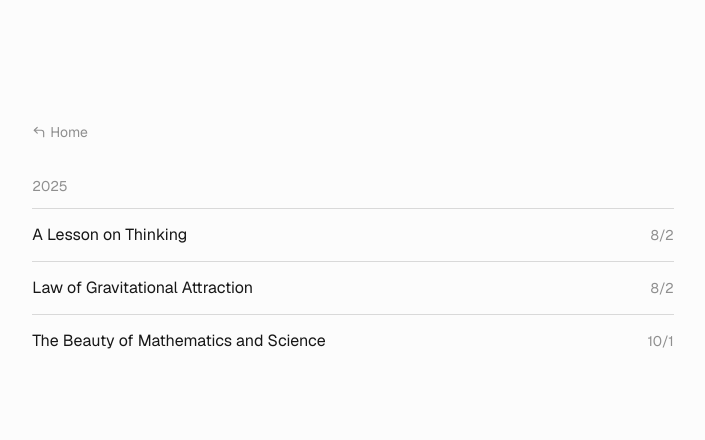
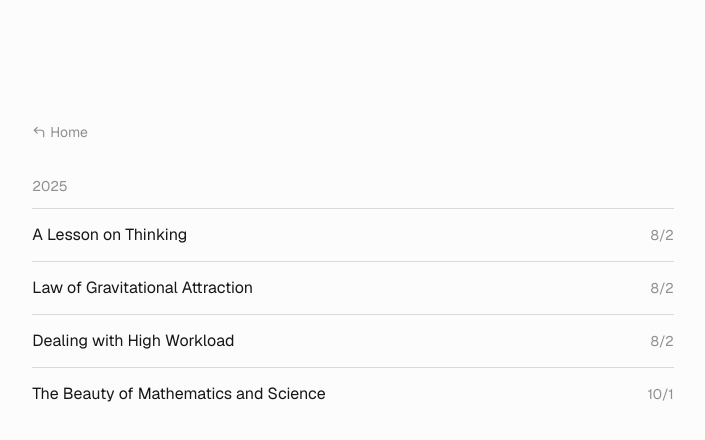
Before and after one commit to Karledo/karledo.github.io, a Next.js app: page /writing in a window 1280 px wide. Shown: the top 440 px of the page, without its empty margins (287-992 px from the left). Built offline with nearby package versions, Linux system fonts and the light colour scheme.

Commit message:
Add What is Vibe Coding and moved page data to page-data.json

```diff
--- a/app/writing/(content)/dealing-with-high-workload/page.mdx
+++ b/app/writing/(content)/dealing-with-high-workload/page.mdx
@@ -1,13 +1,34 @@
 import { Title } from "@/components/title"
+import { IdHeader } from "@/components/id-header"
 
 export const metadata = {
-  title: "Dealing with high workload",
-  description: "Learning to handle a high workload",
+  title: "Dealing with High Workload",
+  description: "Learning to Deal with High Workloads",
   alternates: {
     canonical: "/dealing-with-high-workload",
   }
 }
 
-<Title className="mb-7" title={"Dealing with high workload"} date={new Date(2025, 2, 10)} />
+<Title className="mb-7" title={"Dealing with High Workload"} date={new Date(2025, 2, 10)} />
 
-Learning to deal with a high workload is something that can be very difficult for students.
+<article className="space-y-7 mb-7">
+Learning to deal with a high workload is a very important skill that is the key for students.
+
+Being overwhelmed with work can be _daunting_, and sometimes if you are truly overwhelmed to the point that you are unable to handle to workload, then perhaps it is time to take a step back and talk to the various support networks around you.
+
+However, it is important to recognise, that with a heavy workload, there is opportunity for great progress.
+
+With time, I have discovered ways that have helped me to maximize my productivity, whilst still keeping the heavy workloads that have been placed on me
+
+<IdHeader text="Eat the Frog" id="eat-the-frog" />
+
+What is "Eating the frog"? _Eating the frog_ is a productivity paradigm in which you identify the most important tasks to be done, and do those first. This method is so effective, because it beats _procrastination_, which is to say, you assign your hours of greatest attentional focus to the most tedious tasks and set up the rest of the day to be a downhill sprint of easy tasks.
+
+Another reason why this method is particularly good is because, we often underestimate the demands of a task, unless we've sat down and began to work on it. However, by structuring your most demanding tasks first, we can easily account for unexpected turns, that may shift our timeline of the task, whilst we "can be asked" to do the work.
+
+<IdHeader text="Flow State" id="flow-state" />
+
+Flow state describes a feeling where, under the right conditions, you become fully immered in whaterver you are doing—this is the target for every work session.
+
+Well, you may ask, how do we reach _flow state_? Reaching flow state can be difficult to achieve, but with right conditions— namely, intrinsic motivation, eliminated distractions and definitive objectives—it becomes possible.
+</article>
--- /dev/null
+++ b/app/writing/(content)/what-is-vibe-coding/page.mdx
@@ -0,0 +1,26 @@
+import { Title } from '@/components/title'
+
+export const metadata = {
+    title: 'What Is Vibe Coding?',
+    description: '',
+    alternates: {
+       canonical: '/what-is-vibe-coding',
+    }
+}
+
+<Title className='mb-7' title={'What Is Vibe Coding?'} date={new Date(2025, 0, 1)} />
+
+<article>
+
+Andrej Karpathy, the co-founder of OpenAI and a former AI leader at Tesla, came up with the term vibe coding in February 2025. The concept describes a method of coding, by which programmers prompt Large Language Models (LLMs) to create functional code by using natural language. Previously, Karpathy has described the idea of vibe coding, referring to English as "the hottest new programming language". Karpathy describes his approach as conversational, using voice commands while AI generates the actual code. "It's not really code—I just see stuff, say stuff, run stuff, and copy-paste stuff, and it mostly works."
+
+AI has developed rapidly in recent years and there is continuous concern for the potential of AI to replace the job of the programmer. Integrating vibe coding into production-level code has enabled for smaller teams of engineers to build, iterate and deliver technology in a fraction of the time previously required.
+
+Despite the rapid transition towards vibe coding, there are several limitations with the technique. One of the core principles of vibe coding lies in fully trusting LLMs and “forgetting the code even exists”, therefore, troubleshooting errors is particularly difficult in cases where LLMs are unable to fix their own errors. Moreover, LLM's aren't perfect, issues have been raised about understanding and accountability—whilst code may work, best practices can be neglected in vital areas, including security, therefore developers may use AI-generated code without fully comprehending its functionality, making them be liable for an unknown black box of code.
+
+Alternatively, others argue vibe coding sets a bad precedent for other professions. What would you assume of self-proclaimed vibe surgeon or a vibe anaesthetist—perhaps a vibe lawyer or a vibe firefighter? Attaching these principles onto existing professions can be very dangerous, as people who rely on the services provided by these professions may not be comfortable with their personal information (such as credit card information, phone numbers, home address) being managed based on vibes. Or rather, patients may not want their surgeon precariously watching AI-controlled machinery perform life-saving operations from computer screens.
+Although, throwing vibe coding into production-level software has its problems, there is certainly merit for the non-programmer. With the rise of vibe coding, software has become more accessible, providing people who do not speak the language of code, a way to envision ideas and watch them come to life through natural language, whether that is small programs to automate everyday tasks, or implementing a backend for a local business.
+
+Is vibe coding a step in the right direction? Well, that is hard to say. Change is inevitable, and sizeable changes in technology and the way that we use technology calls into question—what is the goal of human advancement? Often, the obvious response describes humans reach a level of advancement where we aren't required to work—one where all tedious tasks aren't compulsory and the only activities remaining are recreational. But, perhaps advancement in technology, such as AI, drives us towards redundancy, taking away the things we find value in.
+
+</article>
--- /dev/null
+++ b/app/writing/page-data.json
@@ -0,0 +1,22 @@
+[
+  {
+    "title": "The Beauty of Mathematics and Science",
+    "date": "2025-01-10",
+    "slug": "/the-beauty-of-mathematics-and-science"
+  },
+  {
+    "title": "A Lesson on Thinking",
+    "date": "2025-02-08",
+    "slug": "/a-lesson-on-thinking"
+  },
+  {
+    "title": "Law of Gravitational Attraction",
+    "date": "2025-02-08",
+    "slug": "/law-of-universal-gravitation"
+  },
+  {
+    "title": "Dealing with High Workload",
+    "date": "2025-02-08",
+    "slug": "/dealing-with-high-workload"
+  }
+]
--- a/app/writing/page.tsx
+++ b/app/writing/page.tsx
@@ -1,3 +1,4 @@
+import pageData from "@/app/writing/page-data.json";
 import { CornerUpLeft } from "lucide-react";
 import { Metadata } from "next";
 import Link from "next/link";
@@ -30,23 +31,11 @@ function groupPagesByYear(pages: Page[]) {
   });
 }
 
-const pages: Page[] = [
-  {
-    title: "The Beauty of Mathematics and Science",
-    date: new Date(2025, 1, 10),
-    slug: "/the-beauty-of-mathematics-and-science",
-  },
-  {
-    title: "A Lesson on Thinking",
-    date: new Date(2025, 2, 8),
-    slug: "/a-lesson-on-thinking",
-  },
-  {
-    title: "Law of Gravitational Attraction",
-    date: new Date(2025, 2, 8),
-    slug: "/law-of-universal-gravitation",
-  },
-];
+const pages: Page[] = pageData.map(({ title, date, slug }) => ({
+  title,
+  date: new Date(date),
+  slug,
+}));
 
 export default async function Page() {
   const pagesGroupedByYear = groupPagesByYear(pages);
@@ -94,7 +83,7 @@ function PageGroup({ pages }: { pages: Page[] }) {
             <span className="group-hover/link:text-foreground-100! group-hover/wrapper:text-foreground-200 transition-colors duration-300">
               {page.title}
             </span>
-            <span className="text-foreground-200 group-hover/link:text-foreground-200! group-hover/wrapper:text-background-300 text-sm transition-colors duration-300">{`${page.date.getDate()}/${page.date.getMonth()}`}</span>
+            <span className="text-foreground-200 group-hover/link:text-foreground-200! group-hover/wrapper:text-background-300 text-sm transition-colors duration-300">{`${page.date.getDate()}/${page.date.getMonth() + 1}`}</span>
           </Link>
         );
       })}
--- /dev/null
+++ b/components/id-header.tsx
@@ -0,0 +1,16 @@
+import { Link2Icon } from "@radix-ui/react-icons";
+
+export function IdHeader({ id, text }: { id: string; text: string }) {
+  return (
+    <h3 className="mt-14 font-medium">
+      <a
+        className="group inline-flex items-center gap-x-2"
+        id={id}
+        href={`#${id}`}
+      >
+        {text}
+        <Link2Icon className="text-foreground-200 opacity-0 transition-opacity duration-300 group-hover:opacity-100" />
+      </a>
+    </h3>
+  );
+}
```
Also changed, not shown: 1 other file (tests, documents, lock files or other folders).
